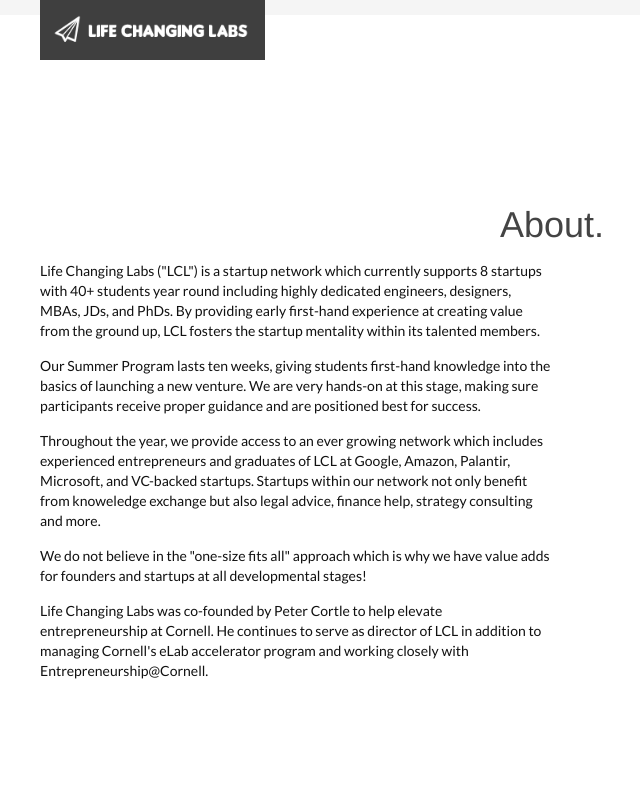
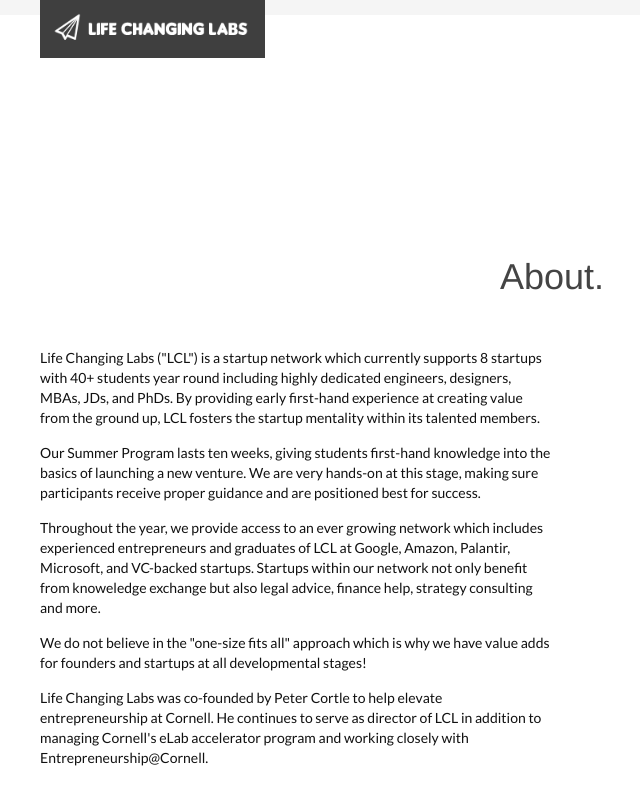
Before and after one commit to alilybit/alilybit.github.io, a Jekyll site: the page built from about/index.html, in a window 1280 px wide. Shown: the top 805 px of the page, without its empty margins (88-728 px from the left). Built offline with Jekyll 4.4.1, drawn with Linux system fonts in a browser that asks for light colours; nearby versions of some CDN libraries; library files that are not in the unit come from our copies.

Commit message:
trying CNAME with www

```diff
--- /dev/null
+++ b/CNAME
@@ -0,0 +1 @@
+www.lifechanginglabs.com
--- a/_layouts/default.html
+++ b/_layouts/default.html
@@ -37,9 +37,11 @@
     </div>
     <div class="lc-body-border uk-width-1-1 uk-height-1-1"></div>
     <div class="uk-width-4-5 uk-container-center">
-      <div class="lc-banner-logo uk-text-center uk-vertical-align">
-        <img class="uk-vertical-align-middle" src="/assets/img/logos/logo-white-250.png" width="200px">
-      </div>
+      <a href="{{ site.url }}/index.html">
+        <div class="lc-banner-logo uk-text-center uk-vertical-align">
+          <img class="uk-vertical-align-middle" src="/assets/img/logos/logo-white-250.png" width="200px">
+        </div>
+      </a>
     </div>
     {{ content }}
   </body>
--- a/about/index.html
+++ b/about/index.html
@@ -3,9 +3,12 @@
 layout: default
 ---
 
-<div class="uk-width-4-5 uk-container-center uk-height-1-1 uk-vertical-align uk-text-center">
-	<div class="uk-vertical-align-middle">
+<link rel="stylesheet" href="{{ site.url }}/assets/css/main.css">
+
+<div class="uk-width-4-5 uk-container-center uk-height-1-1 uk-text-center">
+	<div class="lc-about">
 		<h1>About.</h1>
+		<br>
 		<p class="uk-width-1-2 uk-text-left">Life Changing Labs ("LCL") is a startup network which currently supports 8 startups with 40+ students year round including highly dedicated engineers, designers, MBAs, JDs, and PhDs. By providing early first-hand experience at creating value from the ground up, LCL fosters the startup mentality within its talented members.</p>
 		<p class="uk-width-1-2 uk-text-left">Our Summer Program lasts ten weeks, giving students first-hand knowledge into the basics of launching a new venture. We are very hands-on at this stage, making sure participants receive proper guidance and are positioned best for success.</p>
 		<p class="uk-width-1-2 uk-text-left">Throughout the year, we provide access to an ever growing network which includes experienced entrepreneurs and graduates of LCL at Google, Amazon, Palantir, Microsoft, and VC-backed startups. Startups within our network not only benefit from knoweledge exchange but also legal advice, finance help, strategy consulting and more.</p>
--- a/assets/css/base.css
+++ b/assets/css/base.css
@@ -109,4 +109,9 @@
   width: 225px;
   height: 60px;
   background: #3f3f3f;
+  margin-top: -2px;
 }
+
+.lc-banner-logo:hover {
+  margin-top: 0px;
+}
--- /dev/null
+++ b/assets/css/main.css
@@ -0,0 +1,3 @@
+.lc-about {
+	padding: 25% 0 100px;
+}
```
